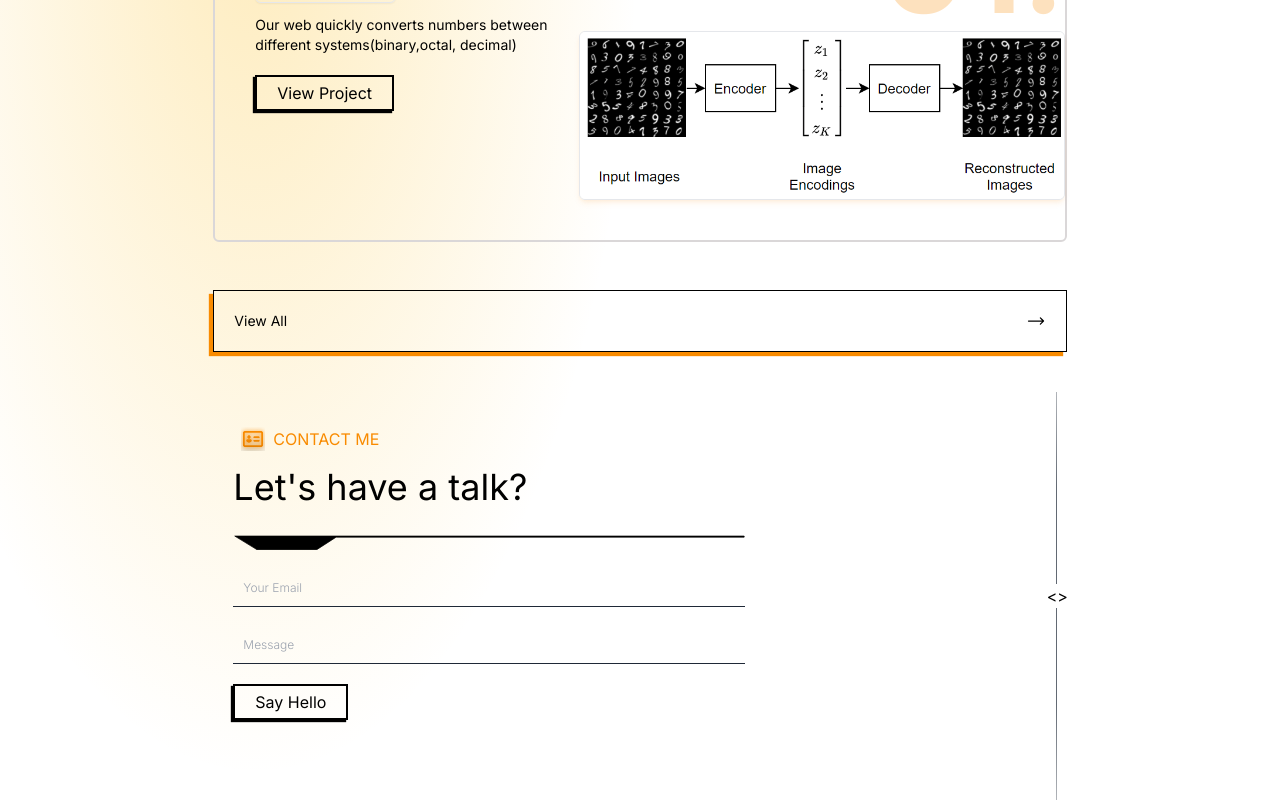
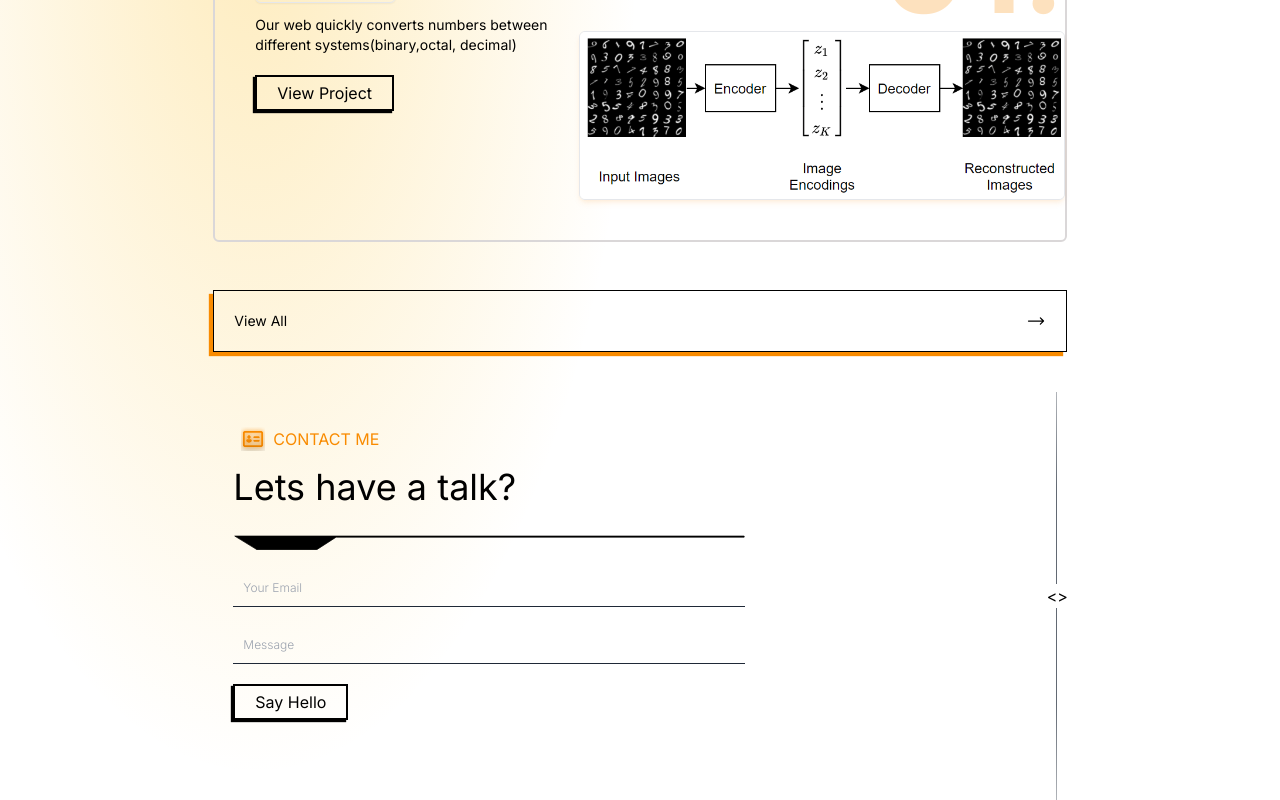
Before and after one commit to imaditya123/portfolio, a Next.js app: page / in a window 1280 px wide. Shown: the part 2184-2984 px from the top of the page. Built offline with nearby package versions, Linux system fonts and the light colour scheme.

Commit message:
fix: the & and ' Problem

```diff
--- a/src/app/section/contact.tsx
+++ b/src/app/section/contact.tsx
@@ -5,6 +5,7 @@ const Contact = () => {
   const handleClick = () => {
     console.log("Button clicked!");
   };
+  const codeString="<>"
   return (
     <>
       <div id="contact" className=" flex flex-col sm:flex-row w-2/3 mx-auto">
@@ -17,7 +18,7 @@ const Contact = () => {
             />
             <h1 className="text-custom-yellow">CONTACT ME</h1>
           </div>
-          <h1 className="text-4xl mb-7">Let's have a talk?</h1>
+          <h1 className="text-4xl mb-7">Lets have a talk?</h1>
           <img
             src="/icons/propicon.svg"
             alt="contact card"
@@ -43,7 +44,7 @@ const Contact = () => {
           <div className="w-5 h-96 ">
             <div className="mx-auto min-h-[2em] h-48 w-px self-stretch bg-gradient-to-tr from-gray-800 via-gray-800 to-transparent opacity-70"></div>
           </div>
-          <h1 className="text-center w-5 mx-auto">&lt;&gt;</h1>
+          <h1 className="text-center w-5 mx-auto">{codeString}</h1>
           <div className="w-5 h-96 ">
             <div className="mx-auto min-h-[2em]  h-48 w-px self-stretch bg-gradient-to-tr from-transparent via-gray-800 to-gray-800 opacity-70"></div>
           </div>
```
